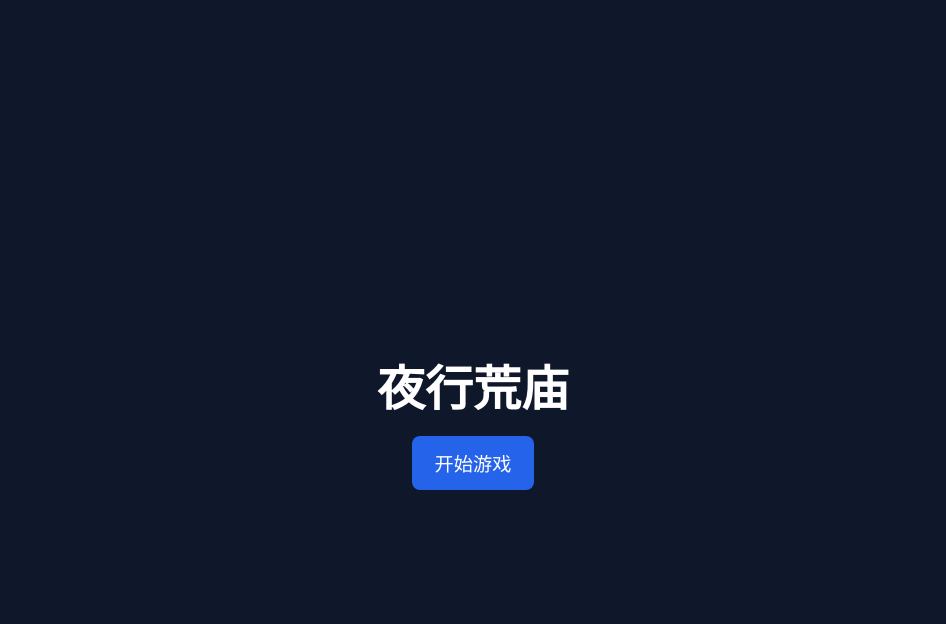
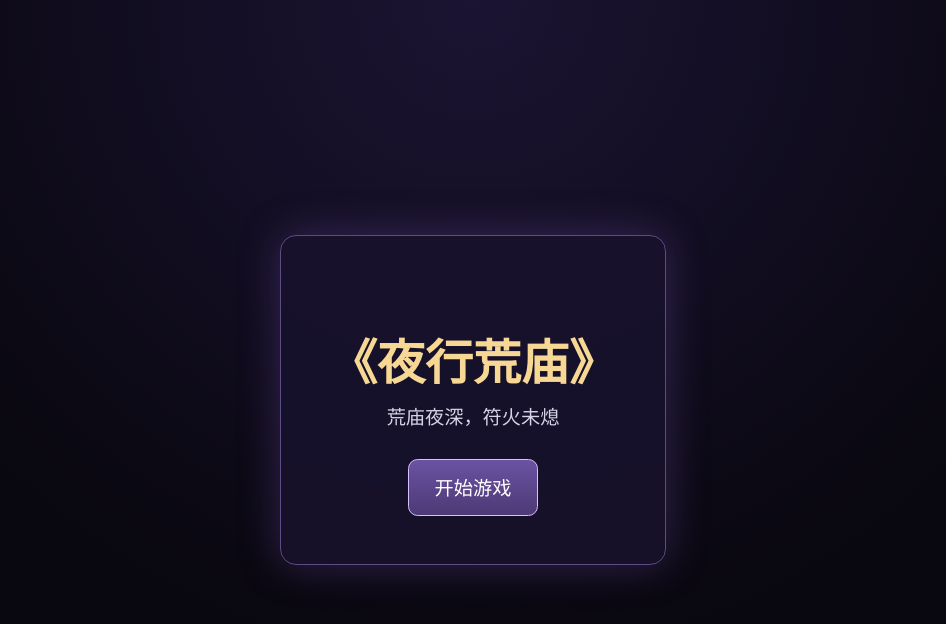
Before and after one commit to ljk5505861/xianxia-card-demo, a React (Vite) app: page / in a window 1280 px wide. Shown: the top 624 px of the page, without its empty margins (167-1113 px from the left). Built offline with nearby package versions, Linux system fonts and the light colour scheme.

Commit message:
Polish battle demo visuals and fix initial combat state

```diff
--- a/src/App.tsx
+++ b/src/App.tsx
@@ -10,7 +10,8 @@ export default function App() {
     <main className="app-shell">
       {screen === 'title' ? (
         <section className="title-page">
-          <h1>夜行荒庙</h1>
+          <h1>《夜行荒庙》</h1>
+          <p>荒庙夜深，符火未熄</p>
           <button onClick={() => setScreen('battle')}>开始游戏</button>
         </section>
       ) : (
--- a/src/game/scenes/BattleScene.ts
+++ b/src/game/scenes/BattleScene.ts
@@ -10,8 +10,8 @@ type Card = {
 export class BattleScene extends Phaser.Scene {
   private playerHp = 30;
   private playerArmor = 0;
-  private enemyHp = 24;
-  private readonly enemyDamage = 7;
+  private enemyHp = 40;
+  private readonly enemyDamage = 8;
 
   private readonly cards: Card[] = [
     { name: '斩击', description: '造成6点伤害', damage: 6 },
@@ -21,6 +21,7 @@ export class BattleScene extends Phaser.Scene {
 
   private playerStatusText!: Phaser.GameObjects.Text;
   private enemyStatusText!: Phaser.GameObjects.Text;
+  private enemyIntentText!: Phaser.GameObjects.Text;
   private messageText!: Phaser.GameObjects.Text;
 
   constructor() {
@@ -28,31 +29,55 @@ export class BattleScene extends Phaser.Scene {
   }
 
   create() {
-    this.add.text(40, 20, '战斗场景', { fontSize: '28px', color: '#ffffff' });
-    this.add.text(120, 120, '玩家', { fontSize: '24px', color: '#8be9fd' });
-    this.add.text(650, 120, '敌人', { fontSize: '24px', color: '#ff6b6b' });
-
-    this.playerStatusText = this.add.text(80, 170, '', { fontSize: '22px', color: '#ffffff' });
-    this.enemyStatusText = this.add.text(620, 170, '', { fontSize: '22px', color: '#ffffff' });
-    this.messageText = this.add.text(350, 250, '', { fontSize: '28px', color: '#ffd166' });
-
+    this.resetCombatState();
+    this.drawBattleLayout();
     this.renderCards();
     this.renderEndTurnButton();
     this.updateStatus();
+    this.messageText.setText('');
+  }
+
+  private resetCombatState() {
+    this.playerHp = 30;
+    this.playerArmor = 0;
+    this.enemyHp = 40;
+  }
+
+  private drawBattleLayout() {
+    this.add.rectangle(450, 300, 900, 600, 0x0f0b1f);
+    this.add.rectangle(450, 280, 860, 520, 0x1a1232).setStrokeStyle(2, 0x5f4b8b);
+
+    this.add.text(60, 40, '荒庙夜巡', { fontSize: '30px', color: '#f7d794' });
+
+    this.add.text(120, 120, '巡夜人', { fontSize: '26px', color: '#8be9fd' });
+    this.add.text(660, 120, '庙中邪祟', { fontSize: '26px', color: '#ff9f9f' });
+
+    this.add.circle(700, 240, 70, 0x2d1f4d).setStrokeStyle(3, 0xbfa2db);
+    this.add.rectangle(700, 240, 90, 120, 0x161022).setStrokeStyle(2, 0x8e7cc3);
+
+    this.playerStatusText = this.add.text(90, 180, '', { fontSize: '22px', color: '#ffffff' });
+    this.enemyStatusText = this.add.text(610, 180, '', { fontSize: '22px', color: '#ffffff' });
+    this.enemyIntentText = this.add.text(590, 320, `敌人意图：下回合造成 ${this.enemyDamage} 点伤害`, {
+      fontSize: '20px',
+      color: '#ffd166',
+    });
+
+    this.messageText = this.add.text(370, 360, '', { fontSize: '34px', color: '#ffeaa7' });
   }
 
   private renderCards() {
     this.cards.forEach((card, index) => {
-      const x = 120 + index * 250;
-      const y = 420;
+      const x = 150 + index * 250;
+      const y = 500;
 
       const cardRect = this.add
-        .rectangle(x, y, 200, 130, 0x33415c)
-        .setStrokeStyle(2, 0xffffff)
+        .rectangle(x, y, 200, 150, 0x2a2242)
+        .setStrokeStyle(3, 0xd6c0ff)
         .setInteractive({ useHandCursor: true });
 
-      this.add.text(x - 80, y - 45, card.name, { fontSize: '24px', color: '#ffffff' });
-      this.add.text(x - 80, y - 5, card.description, { fontSize: '18px', color: '#f1f5f9' });
+      this.add.text(x - 78, y - 58, card.name, { fontSize: '24px', color: '#f8f5ff' });
+      this.add.text(x - 78, y - 20, card.description, { fontSize: '18px', color: '#d8d2e7' });
+      this.add.text(x + 40, y + 46, '费: 1', { fontSize: '16px', color: '#f7d794' });
 
       cardRect.on('pointerdown', () => this.playCard(card));
     });
@@ -60,10 +85,11 @@ export class BattleScene extends Phaser.Scene {
 
   private renderEndTurnButton() {
     const button = this.add
-      .rectangle(780, 540, 180, 48, 0x6c757d)
+      .rectangle(790, 540, 180, 52, 0x4c3b74)
+      .setStrokeStyle(2, 0xd6c0ff)
       .setInteractive({ useHandCursor: true });
 
-    this.add.text(710, 525, '结束回合', { fontSize: '24px', color: '#ffffff' });
+    this.add.text(718, 524, '结束回合', { fontSize: '24px', color: '#ffffff' });
 
     button.on('pointerdown', () => this.endTurn());
   }
@@ -73,10 +99,12 @@ export class BattleScene extends Phaser.Scene {
 
     if (card.damage) {
       this.enemyHp = Math.max(0, this.enemyHp - card.damage);
+      this.messageText.setText(`${card.name}命中，邪祟失去${card.damage}点血`);
     }
 
     if (card.armor) {
       this.playerArmor += card.armor;
+      this.messageText.setText(`护身符生效，获得${card.armor}点护甲`);
     }
 
     this.updateStatus();
@@ -90,24 +118,28 @@ export class BattleScene extends Phaser.Scene {
     this.playerArmor = Math.max(0, this.playerArmor - this.enemyDamage);
     this.playerHp = Math.max(0, this.playerHp - damageAfterArmor);
 
+    this.playerArmor = 0;
+    this.messageText.setText(`敌人出手，造成${this.enemyDamage}点伤害`);
+
     this.updateStatus();
     this.checkCombatResult();
   }
 
   private checkCombatResult() {
-    if (this.enemyHp <= 0) {
+    if (this.enemyHp === 0) {
       this.messageText.setText('战斗胜利');
-    } else if (this.playerHp <= 0) {
+    } else if (this.playerHp === 0) {
       this.messageText.setText('失败');
     }
   }
 
   private updateStatus() {
-    this.playerStatusText.setText(`玩家血量: ${this.playerHp} 护甲: ${this.playerArmor}`);
+    this.playerStatusText.setText(`玩家血量: ${this.playerHp}  护甲: ${this.playerArmor}`);
     this.enemyStatusText.setText(`敌人血量: ${this.enemyHp}`);
+    this.enemyIntentText.setText(`敌人意图：下回合造成 ${this.enemyDamage} 点伤害`);
   }
 
   private isCombatOver() {
-    return this.enemyHp <= 0 || this.playerHp <= 0;
+    return this.enemyHp === 0 || this.playerHp === 0;
   }
 }
--- a/src/styles.css
+++ b/src/styles.css
@@ -5,7 +5,7 @@
 body {
   margin: 0;
   font-family: 'Microsoft YaHei', sans-serif;
-  background: #0f172a;
+  background: radial-gradient(circle at top, #1b1433, #09070f 65%);
   color: #fff;
 }
 
@@ -17,23 +17,36 @@ body {
 
 .title-page {
   text-align: center;
+  padding: 3rem;
+  border: 1px solid #5d4b85;
+  border-radius: 1rem;
+  background: rgba(24, 18, 45, 0.86);
+  box-shadow: 0 0 40px rgba(120, 87, 180, 0.35);
 }
 
 .title-page h1 {
-  margin-bottom: 1rem;
+  margin-bottom: 0.5rem;
   font-size: 3rem;
+  color: #f7d794;
+}
+
+.title-page p {
+  margin-top: 0;
+  margin-bottom: 1.8rem;
+  color: #d8d2e7;
+  font-size: 1.2rem;
 }
 
 .title-page button {
-  border: none;
-  background: #2563eb;
+  border: 1px solid #d6c0ff;
+  background: linear-gradient(180deg, #6b52a3, #4d3a75);
   color: white;
   font-size: 1.2rem;
-  padding: 0.8rem 1.4rem;
-  border-radius: 0.5rem;
+  padding: 0.85rem 1.6rem;
+  border-radius: 0.6rem;
   cursor: pointer;
 }
 
 .game-container {
-  border: 1px solid #334155;
+  border: 1px solid #47346d;
 }
```
